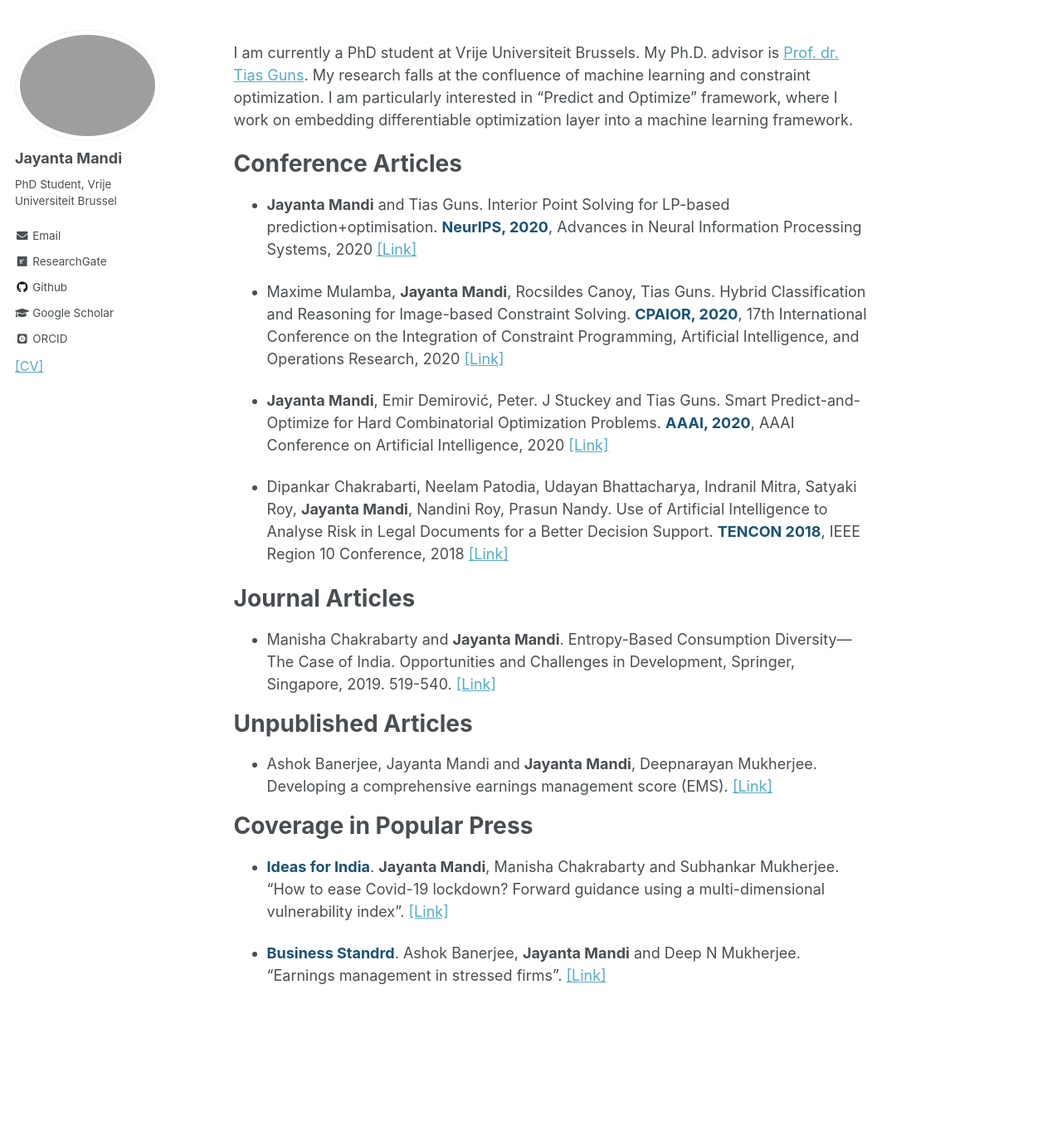
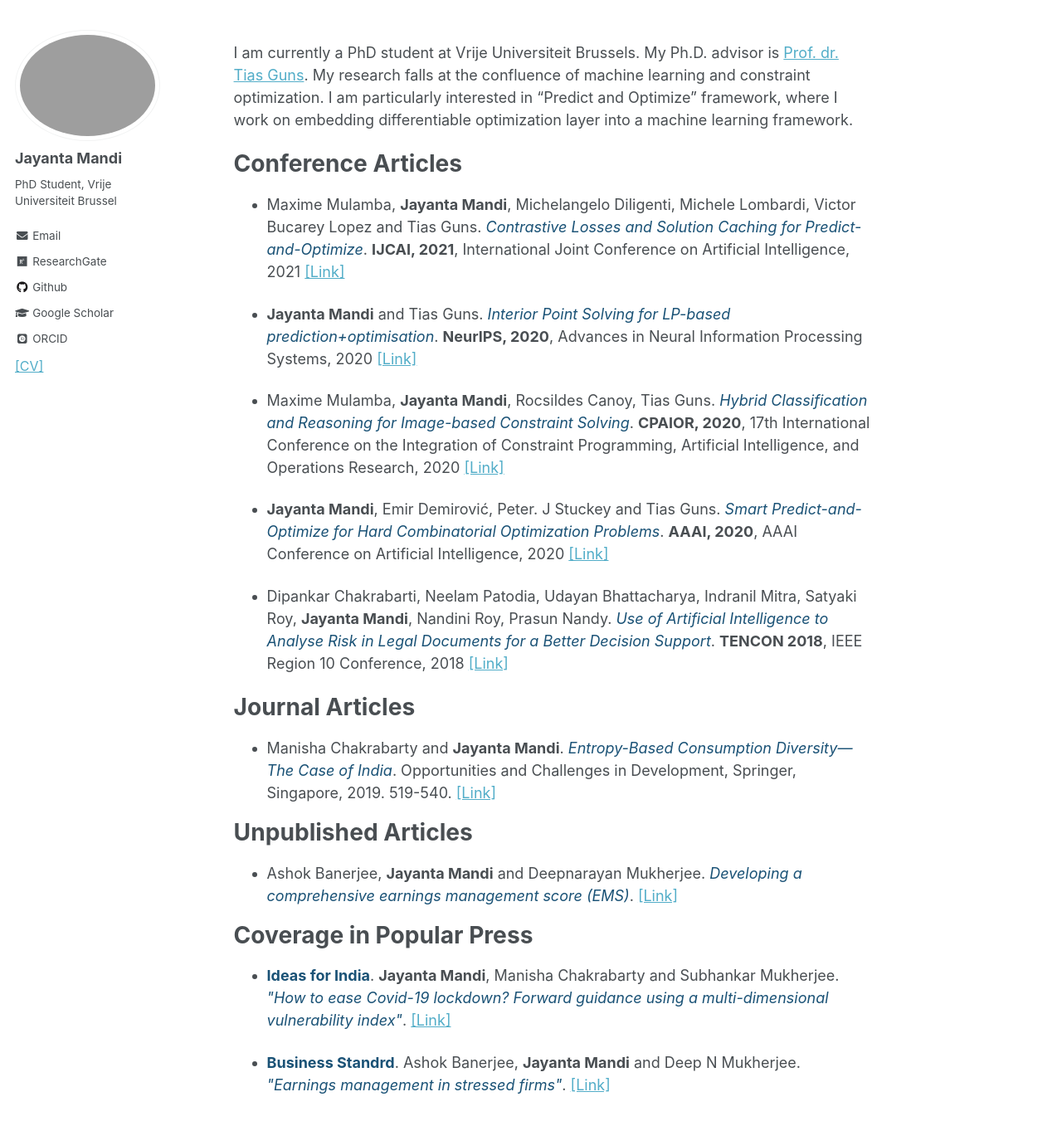
Before and after one commit to JayMan91/JayMan91.github.io, a Jekyll site: the page built from _pages/about.md, in a window 1280 px wide and 1400 px high. Shown: the top 1357 px of the window at 83% size. Built offline with Jekyll 4.4.1, drawn with Linux system fonts in a browser that asks for light colours; some web fonts are replaced.

Commit message:
IJCAI added

```diff
--- a/_pages/about.md
+++ b/_pages/about.md
@@ -12,32 +12,35 @@ I am currently a PhD student at Vrije Universiteit Brussels. My Ph.D. advisor is
 
 
 # Conference Articles
+*   Maxime Mulamba, **Jayanta Mandi**, Michelangelo Diligenti, Michele Lombardi, Victor Bucarey Lopez  and Tias Guns.
+    *<font color="#1A5276">Contrastive Losses and Solution Caching for Predict-and-Optimize</font>*. **IJCAI, 2021**, International Joint Conference on Artificial Intelligence, 2021 [[Link]](https://www.ijcai.org/proceedings/2021/390)
+
 
 *   **Jayanta Mandi** and Tias Guns.
-    Interior Point Solving for LP-based prediction+optimisation. **<font color="#1A5276">NeurIPS, 2020</font>**, Advances in Neural Information Processing Systems, 2020 [[Link]](https://proceedings.neurips.cc/paper/2020/hash/51311013e51adebc3c34d2cc591fefee-Abstract.html)
+    *<font color="#1A5276">Interior Point Solving for LP-based prediction+optimisation</font>*. **NeurIPS, 2020**, Advances in Neural Information Processing Systems, 2020 [[Link]](https://proceedings.neurips.cc/paper/2020/hash/51311013e51adebc3c34d2cc591fefee-Abstract.html)
 
 
 *   Maxime Mulamba, **Jayanta Mandi**, Rocsildes Canoy, Tias Guns.
-    Hybrid Classification and Reasoning for Image-based Constraint Solving. **<font color="#1A5276">CPAIOR, 2020</font>**, 17th International Conference on the Integration of Constraint Programming, Artificial Intelligence, and Operations Research, 2020 [[Link]](https://link.springer.com/chapter/10.1007/978-3-030-58942-4_24)
+    *<font color="#1A5276">Hybrid Classification and Reasoning for Image-based Constraint Solving</font>*. **CPAIOR, 2020**, 17th International Conference on the Integration of Constraint Programming, Artificial Intelligence, and Operations Research, 2020 [[Link]](https://link.springer.com/chapter/10.1007/978-3-030-58942-4_24)
 
 *   **Jayanta Mandi**, Emir Demirović, Peter. J Stuckey and Tias Guns.
-    Smart Predict-and-Optimize for Hard Combinatorial Optimization Problems. **<font color="#1A5276">AAAI, 2020</font>**, AAAI Conference on Artificial Intelligence, 2020 [[Link]](https://aaai.org/ojs/index.php/AAAI/article/view/5521)
+    *<font color="#1A5276">Smart Predict-and-Optimize for Hard Combinatorial Optimization Problems</font>*. **AAAI, 2020**, AAAI Conference on Artificial Intelligence, 2020 [[Link]](https://aaai.org/ojs/index.php/AAAI/article/view/5521)
 
 *   Dipankar Chakrabarti, Neelam Patodia, Udayan Bhattacharya, Indranil Mitra, Satyaki Roy,
-	**Jayanta 	Mandi**,  Nandini Roy, Prasun Nandy. Use of Artificial Intelligence to Analyse Risk in Legal
-	Documents for a Better Decision Support. **<font color="#1A5276">TENCON 2018</font>**, IEEE Region 10 Conference, 2018 [[Link]](https://ieeexplore.ieee.org/document/8650382)
+	**Jayanta 	Mandi**,  Nandini Roy, Prasun Nandy. *<font color="#1A5276">Use of Artificial Intelligence to Analyse Risk in Legal
+	Documents for a Better Decision Support</font>*. **TENCON 2018**, IEEE Region 10 Conference, 2018 [[Link]](https://ieeexplore.ieee.org/document/8650382)
 
 # Journal Articles
 *   Manisha Chakrabarty and **Jayanta 	Mandi**.
-    Entropy-Based Consumption Diversity—The Case of India. Opportunities and Challenges in Development, Springer, Singapore, 2019. 519-540. [[Link]](https://www.springerprofessional.de/en/entropy-based-consumption-diversity-the-case-of-india/17220174)
+    *<font color="#1A5276">Entropy-Based Consumption Diversity—The Case of India</font>*. Opportunities and Challenges in Development, Springer, Singapore, 2019. 519-540. [[Link]](https://www.springerprofessional.de/en/entropy-based-consumption-diversity-the-case-of-india/17220174)
 
 # Unpublished Articles
-*   Ashok Banerjee, Jayanta Mandi and **Jayanta 	Mandi**, Deepnarayan Mukherjee.
-     Developing a comprehensive earnings management score (EMS). [[Link]](http://indiafa.org/wp-content/uploads/2017/06/My-piece-May-2017-2.pdf)
+*   Ashok Banerjee, **Jayanta 	Mandi** and Deepnarayan Mukherjee.
+     *<font color="#1A5276">Developing a comprehensive earnings management score (EMS)</font>*. [[Link]](http://indiafa.org/wp-content/uploads/2017/06/My-piece-May-2017-2.pdf)
 
 # Coverage in Popular Press
 * **<font color="#1A5276">Ideas for India</font>**. **Jayanta 	Mandi**, Manisha Chakrabarty and
-	Subhankar Mukherjee. "How to ease Covid-19 lockdown? Forward guidance using a multi-dimensional vulnerability index". [[Link]](https://www.ideasforindia.in/topics/macroeconomics/how-to-ease-covid-19-lockdown-forward-guidance-using-a-multidimensional-vulnerability-index.html)
+	Subhankar Mukherjee. *<font color="#1A5276">"How to ease Covid-19 lockdown? Forward guidance using a multi-dimensional vulnerability index"</font>*. [[Link]](https://www.ideasforindia.in/topics/macroeconomics/how-to-ease-covid-19-lockdown-forward-guidance-using-a-multidimensional-vulnerability-index.html)
 
 * **<font color="#1A5276">Business Standrd</font>**. Ashok Banerjee, **Jayanta 	Mandi** and Deep N
-	Mukherjee. "Earnings management in stressed firms". [[Link]](https://www.business-standard.com/article/companies/earnings-management-in-stressed-firms-117073101722_1.html)
+	Mukherjee. *<font color="#1A5276">"Earnings management in stressed firms"</font>*. [[Link]](https://www.business-standard.com/article/companies/earnings-management-in-stressed-firms-117073101722_1.html)
```
